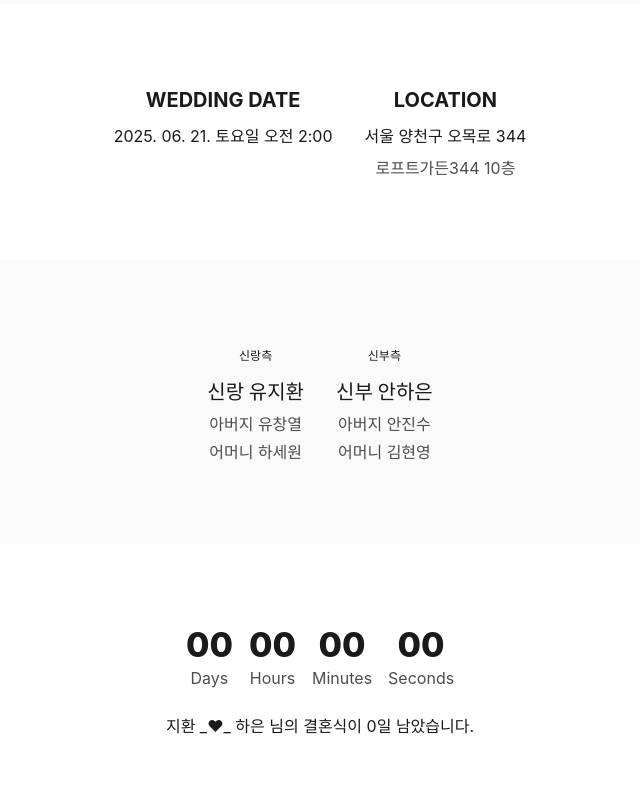
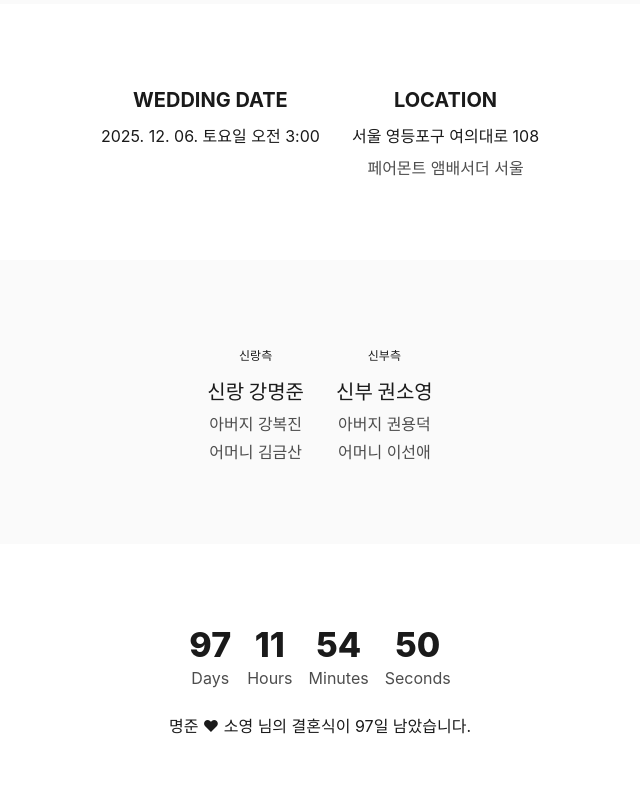
Before and after one commit to ddo0ii/invitation, a React (Vite) app: page / in a window 1280 px wide. Shown: the part 1500-2300 px from the top of the page, without its empty margins (130-770 px from the left). Built offline with nearby package versions, Linux system fonts and the light colour scheme.

Commit message:
fix: 문구 변경

```diff
--- a/src/App.jsx
+++ b/src/App.jsx
@@ -37,7 +37,7 @@ function App() {
         <Countdown />
       </Section>
 
-      <Section id="gallery" bg="#fafafa" title="GALLERY" subtitle="지환과 하은, 함께한 시간들">
+      <Section id="gallery" bg="#fafafa" title="GALLERY" subtitle="명준과 소영, 함께한 시간들">
         <Gallery />
       </Section>
 
--- a/src/app.config.js
+++ b/src/app.config.js
@@ -1,65 +1,74 @@
 // 사이트 기본 정보 및 복사 가능한 데이터 분리
 const appConfig = {
   site: {
-    title: 'OUR WEDDING',
-    dateTime: '2025-06-21T11:00:00+09:00',
-    venue: '로프트가든344 10층',
-    address: '서울 양천구 오목로 344',
+    title: "OUR WEDDING",
+    dateTime: "2025-12-06T12:00:00+09:00",
+    venue: "페어몬트 앰배서더 서울",
+    address: "서울 영등포구 여의대로 108",
   },
   couple: {
-    groom: { name: '유지환', father: '유창열', mother: '하세원' },
-    bride: { name: '안하은', father: '안진수', mother: '김현영' },
+    groom: { name: "강명준", father: "강복진", mother: "김금산" },
+    bride: { name: "권소영", father: "권용덕", mother: "이선애" },
   },
   verse: {
-    ref: 'John 13:34',
+    ref: "John 13:34",
     lines: [
-      '새 계명을 너희에게 주노니 서로 사랑하라',
-      '내가 너희를 사랑한 것 같이 너희도 서로 사랑하라',
+      "새 계명을 너희에게 주노니 서로 사랑하라",
+      "내가 너희를 사랑한 것 같이 너희도 서로 사랑하라",
     ],
   },
   transport: {
-    subway: '5호선 오목교역 7번 출구 (도보 1분)',
-    parking: [
-      '전용주차장: 서울 양천구 오목로 344, 청학빌딩 (2시간 무료)',
-      '공영주차장: 서울 양천구 목동동로 298 (3시간 무료, 도보 8분)',
+    subway: [
+      "5·9호선 여의도역",
+      "(역에서 파크원까지 지하 보행자 통로 연결)",
+      "5호선 여의나루역 (1번 출구에서 도보 약 7분)",
     ],
-    train: [
-      '기차 후 택시: 영등포역 3번출구 → 투썸플레이스 앞 택시(8분)',
-      '기차 후 버스: 영등포역 3번출구 → 경방타임스퀘어 정류장 → 오목교역(6640B, 6628, 6630)(20분)',
+    parking: ["호텔 주차장 4시간 이용 가능", "축의금 접수대에서 주차권 수령"],
+    bus: [
+      "여의도역",
+      "간선: 153, 162, 261, 262, 362, 462, 503, 753",
+      "지선: 5012, 5623, 6513",
+      "광역: M7625, 7007-1",
+      "좌석: 5601, 700",
+      "여의도 환승센터",
+      "간선: 160, 162, 260, 261, 262, 360, 662, N61",
+      "지선: 5012, 5615, 5618, 5623, 6513, 6649",
+      "광역: 8600, 8601",
     ],
+    etc: ["여의도 현대백화점 1층 Gate 4번 출구 연결"],
     mapLinks: {
-      naver: 'https://naver.me/5ojUMFJP',
-      kakaoNavi: 'kakaonavi://navigate?name=로프트가든344&x=126.872&y=37.525',
-      tmap: 'tmap://search?name=로프트가든344',
+      naver: "https://naver.me/5ojUMFJP",
+      kakaoNavi: "kakaonavi://navigate?name=로프트가든344&x=126.872&y=37.525",
+      tmap: "tmap://search?name=로프트가든344",
     },
   },
   accounts: {
     groomSide: [
-      { label: '아버지 유창열', bank: '농협', number: '485058-52-169858' },
-      { label: '신랑 유지환', bank: '국민은행', number: '012502-04-588075' },
+      { label: "아버지 강복진", bank: "농협", number: "485058-52-169858" },
+      { label: "신랑 강명준", bank: "국민은행", number: "012502-04-588075" },
     ],
     brideSide: [
-      { label: '아버지 안진수', bank: '우리은행', number: '080-151155-02-001' },
-      { label: '신부 안하은', bank: '카카오뱅크', number: '3333-28-1837834' },
+      { label: "아버지 권용덕", bank: "우리은행", number: "080-151155-02-001" },
+      { label: "신부 권소영", bank: "카카오뱅크", number: "3333-28-1837834" },
     ],
   },
   gallery: {
     images: [
-      '/image/1178.jpg',
-      '/image/1829.jpg',
-      '/image/1861.jpg',
-      '/image/2002.jpg',
-      '/image/2028.jpg',
-      '/image/2078.jpg',
-      '/image/2164.jpg',
-      '/image/2483.jpg',
-      '/image/2536.jpg',
-      '/image/2655.jpg',
-      '/image/2917.jpg',
-      '/image/3328.jpg',
-      '/image/3488.jpg',
+      "/image/1178.jpg",
+      "/image/1829.jpg",
+      "/image/1861.jpg",
+      "/image/2002.jpg",
+      "/image/2028.jpg",
+      "/image/2078.jpg",
+      "/image/2164.jpg",
+      "/image/2483.jpg",
+      "/image/2536.jpg",
+      "/image/2655.jpg",
+      "/image/2917.jpg",
+      "/image/3328.jpg",
+      "/image/3488.jpg",
     ],
   },
-}
+};
 
-export default appConfig
+export default appConfig;
--- a/src/components/Countdown.jsx
+++ b/src/components/Countdown.jsx
@@ -1,40 +1,47 @@
-import { useEffect, useMemo, useState } from 'react'
-// import Grid from '@mui/material/Grid2'
-import { Stack, Typography,Grid } from '@mui/material'
-import dayjs from 'dayjs'
-import appConfig from '../app.config'
+import { Grid, Stack, Typography } from "@mui/material";
+import dayjs from "dayjs";
+import { useEffect, useMemo, useState } from "react";
+import appConfig from "../app.config";
 
 function calcDiff() {
-  const now = dayjs()
-  const target = dayjs(appConfig.site.dateTime)
-  const diffMs = target.diff(now)
+  const now = dayjs();
+  const target = dayjs(appConfig.site.dateTime);
+  const diffMs = target.diff(now);
   // const duration = dayjs.duration ? dayjs.duration(diffMs) : null
   // 수동 계산 (dayjs/plugin/duration 미사용 시)
-  const totalSeconds = Math.max(0, Math.floor(diffMs / 1000))
-  const days = Math.floor(totalSeconds / (24 * 3600))
-  const hours = Math.floor((totalSeconds % (24 * 3600)) / 3600)
-  const minutes = Math.floor((totalSeconds % 3600) / 60)
-  const seconds = totalSeconds % 60
-  return { days, hours, minutes, seconds }
+  const totalSeconds = Math.max(0, Math.floor(diffMs / 1000));
+  const days = Math.floor(totalSeconds / (24 * 3600));
+  const hours = Math.floor((totalSeconds % (24 * 3600)) / 3600);
+  const minutes = Math.floor((totalSeconds % 3600) / 60);
+  const seconds = totalSeconds % 60;
+  return { days, hours, minutes, seconds };
 }
 
 function Countdown() {
-  const [tick, setTick] = useState(0)
-  const diff = useMemo(calcDiff, [tick])
+  const [tick, setTick] = useState(0);
+  const diff = useMemo(calcDiff, [tick]);
 
   useEffect(() => {
-    const t = setInterval(() => setTick((v) => v + 1), 1000)
-    return () => clearInterval(t)
-  }, [])
+    const t = setInterval(() => setTick((v) => v + 1), 1000);
+    return () => clearInterval(t);
+  }, []);
 
   return (
     <Stack spacing={3} alignItems="center">
       <Grid container spacing={2} justifyContent="center">
-        {[{ label: 'Days', value: diff.days }, { label: 'Hours', value: diff.hours }, { label: 'Minutes', value: diff.minutes }, { label: 'Seconds', value: diff.seconds }].map((item) => (
+        {[
+          { label: "Days", value: diff.days },
+          { label: "Hours", value: diff.hours },
+          {
+            label: "Minutes",
+            value: diff.minutes,
+          },
+          { label: "Seconds", value: diff.seconds },
+        ].map((item) => (
           <Grid key={item.label} xs={6} sm={3}>
             <Stack textAlign="center">
               <Typography variant="h4" fontWeight={800}>
-                {String(item.value).padStart(2, '0')}
+                {String(item.value).padStart(2, "0")}
               </Typography>
               <Typography color="text.secondary">{item.label}</Typography>
             </Stack>
@@ -42,10 +49,10 @@ function Countdown() {
         ))}
       </Grid>
       <Typography>
-        지환 _♥_ 하은 님의 결혼식이 {diff.days}일 남았습니다.
+        명준 ♥ 소영 님의 결혼식이 {diff.days}일 남았습니다.
       </Typography>
     </Stack>
-  )
+  );
 }
 
-export default Countdown
+export default Countdown;
--- a/src/components/Couple.jsx
+++ b/src/components/Couple.jsx
@@ -1,4 +1,3 @@
-// import Grid from '@mui/material/Grid2'
 import { Stack, Typography, Grid } from '@mui/material'
 import appConfig from '../app.config'
 
--- a/src/components/Gallery.jsx
+++ b/src/components/Gallery.jsx
@@ -1,5 +1,4 @@
 import { useState } from 'react'
-// import Grid from '@mui/material/Grid2'
 import { Box, Button, Grid } from '@mui/material'
 import appConfig from '../app.config'
 
--- a/src/components/Hero.jsx
+++ b/src/components/Hero.jsx
@@ -44,7 +44,7 @@ function Hero() {
       <Container sx={{ position: 'relative', zIndex: 2 }}>
         <Stack alignItems="center" spacing={2} textAlign="center">
           <Typography sx={{ typography: { xs: 'caption', sm: 'overline' } }} color="text.secondary">
-            2025 | 06 | 21
+            2025 | 12 | 06
           </Typography>
           <Typography sx={{ typography: { xs: 'h3', md: 'h2' } }} fontWeight={800}>
             OUR
--- a/src/components/Location.jsx
+++ b/src/components/Location.jsx
@@ -1,8 +1,16 @@
-import { Box, Button, List, ListItem, ListItemText, Stack, Typography } from '@mui/material'
-import appConfig from '../app.config'
+import {
+  Box,
+  Button,
+  List,
+  ListItem,
+  ListItemText,
+  Stack,
+  Typography,
+} from "@mui/material";
+import appConfig from "../app.config";
 
 function openLink(url) {
-  window.open(url, '_blank', 'noopener')
+  window.open(url, "_blank", "noopener");
 }
 
 function Location() {
@@ -17,28 +25,43 @@ function Location() {
       </Stack>
 
       <Stack direction="row" spacing={1} justifyContent="center">
-        <Button size="small" variant="outlined" onClick={() => openLink(appConfig.transport.mapLinks.naver)}>
+        <Button
+          size="small"
+          variant="outlined"
+          onClick={() => openLink(appConfig.transport.mapLinks.naver)}
+        >
           네이버 지도
         </Button>
-        <Button size="small" variant="outlined" onClick={() => openLink(appConfig.transport.mapLinks.kakaoNavi)}>
+        <Button
+          size="small"
+          variant="outlined"
+          onClick={() => openLink(appConfig.transport.mapLinks.kakaoNavi)}
+        >
           카카오 내비
         </Button>
-        <Button size="small" variant="outlined" onClick={() => openLink(appConfig.transport.mapLinks.tmap)}>
+        <Button
+          size="small"
+          variant="outlined"
+          onClick={() => openLink(appConfig.transport.mapLinks.tmap)}
+        >
           티맵
         </Button>
       </Stack>
-
+      <Typography variant="subtitle1" fontWeight={700} gutterBottom>
+        오시는 길
+      </Typography>
       <Box>
         <Typography variant="subtitle1" fontWeight={700} gutterBottom>
-          오시는 길
+          지하철 이용 시
         </Typography>
         <List dense>
-          <ListItem>
-            <ListItemText primary="지하철 이용 시" secondary={appConfig.transport.subway} />
-          </ListItem>
+          {appConfig.transport.subway.map((p) => (
+            <ListItem key={p}>
+              <ListItemText primary={p} />
+            </ListItem>
+          ))}
         </List>
       </Box>
-
       <Box>
         <Typography variant="subtitle1" fontWeight={700} gutterBottom>
           자가용 이용 시 주차안내
@@ -51,13 +74,24 @@ function Location() {
           ))}
         </List>
       </Box>
-
       <Box>
         <Typography variant="subtitle1" fontWeight={700} gutterBottom>
-          기차 이용 시
+          버스 이용 시
         </Typography>
         <List dense>
-          {appConfig.transport.train.map((t) => (
+          {appConfig.transport.bus.map((t) => (
+            <ListItem key={t}>
+              <ListItemText primary={t} />
+            </ListItem>
+          ))}
+        </List>
+      </Box>
+      <Box>
+        <Typography variant="subtitle1" fontWeight={700} gutterBottom>
+          기타
+        </Typography>
+        <List dense>
+          {appConfig.transport.etc.map((t) => (
             <ListItem key={t}>
               <ListItemText primary={t} />
             </ListItem>
@@ -65,7 +99,7 @@ function Location() {
         </List>
       </Box>
     </Stack>
-  )
+  );
 }
 
-export default Location
+export default Location;
--- a/src/components/ThanksTo.jsx
+++ b/src/components/ThanksTo.jsx
@@ -1,4 +1,3 @@
-// import Grid from '@mui/material/Grid2'
 import { Box, Button, Divider, IconButton, Grid,List, ListItem, ListItemText, Snackbar, Stack, Typography } from '@mui/material'
 import ContentCopyIcon from '@mui/icons-material/ContentCopy'
 import { useState } from 'react'
--- a/src/components/WeddingInfo.jsx
+++ b/src/components/WeddingInfo.jsx
@@ -1,4 +1,3 @@
-// import Grid from '@mui/material/Grid2'
 import { Stack, Typography,Grid } from '@mui/material'
 import appConfig from '../app.config'
 
```
